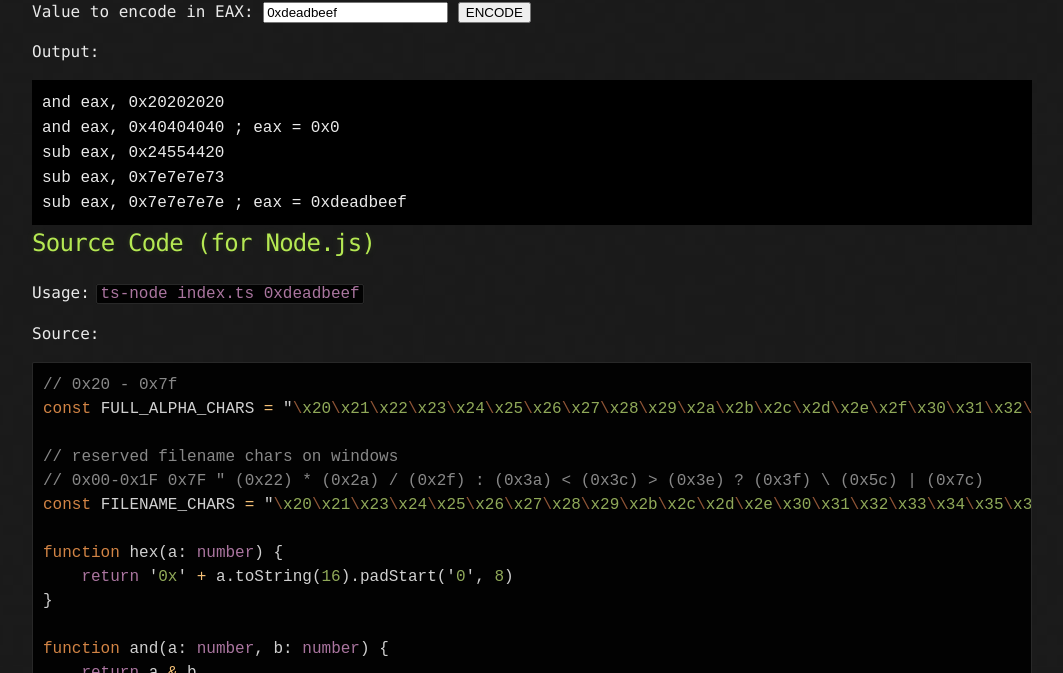
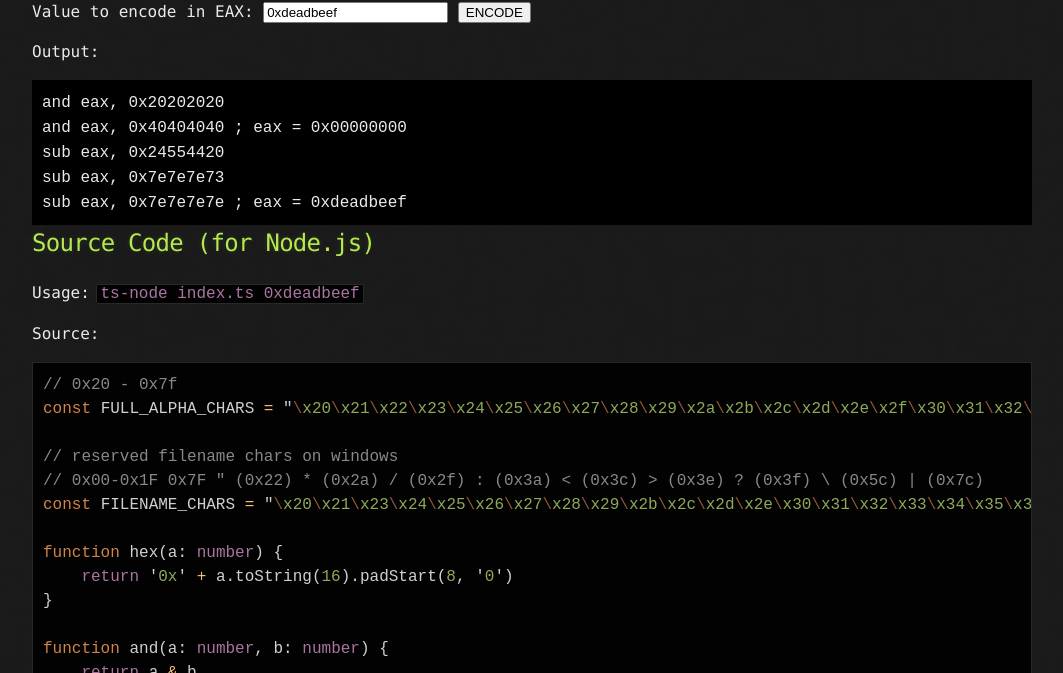
Before and after one commit to phra/phra.github.io, a Jekyll site: the page built from posts/and-sub-encoder.md, in a window 1280 px wide and 900 px high, scrolled down 257 px. Shown: the part 141-814 px from the top of the window, without its empty margins (108-1171 px from the left). Built offline with Jekyll 4.4.1, drawn with Linux system fonts in a browser that asks for light colours.

```diff
--- a/posts/and-sub-encoder.md
+++ b/posts/and-sub-encoder.md
@@ -27,7 +27,7 @@ const FULL_ALPHA_CHARS = "\x20\x21\x22\x23\x24\x25\x26\x27\x28\x29\x2a\x2b\x2c\x
 // 0x00-0x1F 0x7F " (0x22) * (0x2a) / (0x2f) : (0x3a) < (0x3c) > (0x3e) ? (0x3f) \ (0x5c) | (0x7c)
 const FILENAME_CHARS = "\x20\x21\x23\x24\x25\x26\x27\x28\x29\x2b\x2c\x2d\x2e\x30\x31\x32\x33\x34\x35\x36\x37\x38\x39\x3b\x3d\x40\x41\x42\x43\x44\x45\x46\x47\x48\x49\x4a\x4b\x4c\x4d\x4e\x4f\x50\x51\x52\x53\x54\x55\x56\x57\x58\x59\x5a\x5b\x5d\x5e\x5f\x60\x61\x62\x63\x64\x65\x66\x67\x68\x69\x6a\x6b\x6c\x6d\x6e\x6f\x70\x71\x72\x73\x74\x75\x76\x77\x78\x79\x7a\x7b\x7d\x7e";
 function hex(a) {
-    return '0x' + a.toString(16).padStart('0', 8);
+    return '0x' + a.toString(16).padStart(8, '0');
 }
 function and(a, b) {
     return a & b;
@@ -122,7 +122,7 @@ const FULL_ALPHA_CHARS = "\x20\x21\x22\x23\x24\x25\x26\x27\x28\x29\x2a\x2b\x2c\x
 const FILENAME_CHARS = "\x20\x21\x23\x24\x25\x26\x27\x28\x29\x2b\x2c\x2d\x2e\x30\x31\x32\x33\x34\x35\x36\x37\x38\x39\x3b\x3d\x40\x41\x42\x43\x44\x45\x46\x47\x48\x49\x4a\x4b\x4c\x4d\x4e\x4f\x50\x51\x52\x53\x54\x55\x56\x57\x58\x59\x5a\x5b\x5d\x5e\x5f\x60\x61\x62\x63\x64\x65\x66\x67\x68\x69\x6a\x6b\x6c\x6d\x6e\x6f\x70\x71\x72\x73\x74\x75\x76\x77\x78\x79\x7a\x7b\x7d\x7e"
 
 function hex(a: number) {
-    return '0x' + a.toString(16).padStart('0', 8)
+    return '0x' + a.toString(16).padStart(8, '0')
 }
 
 function and(a: number, b: number) {
```
